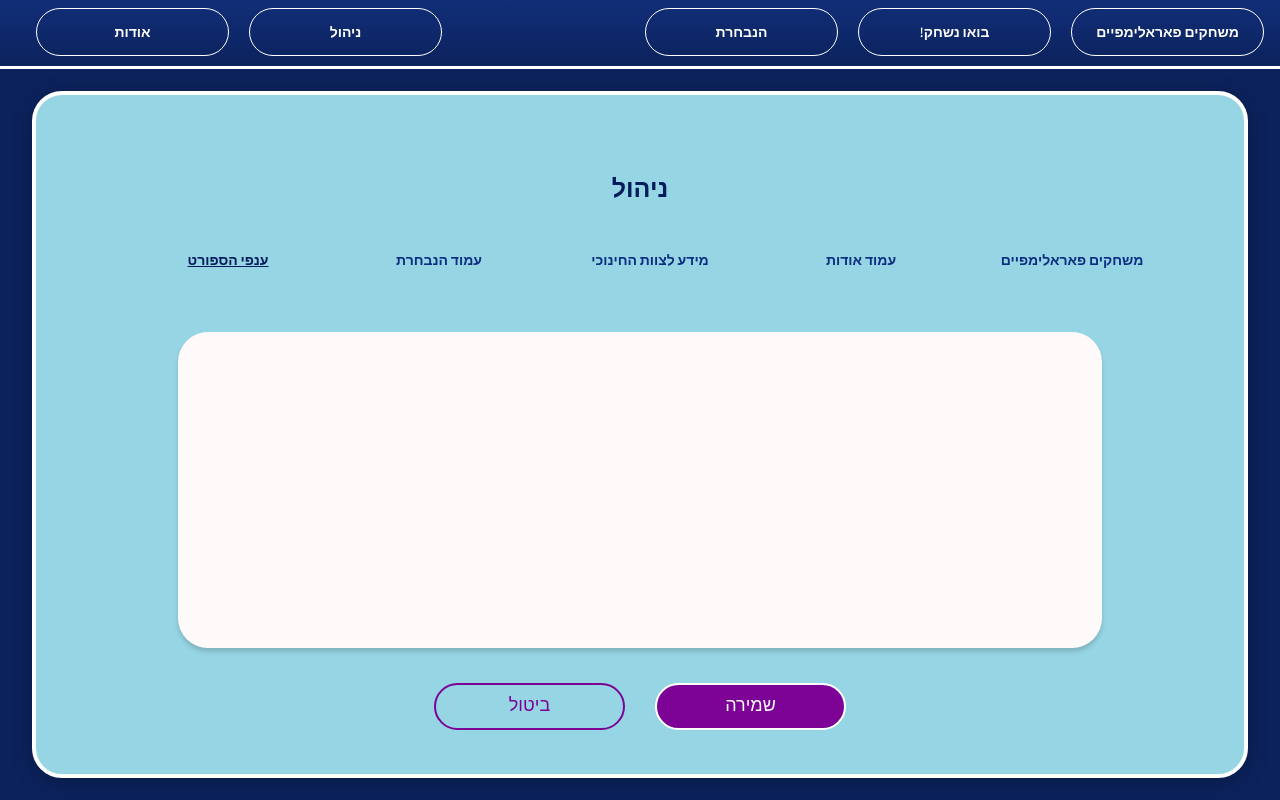
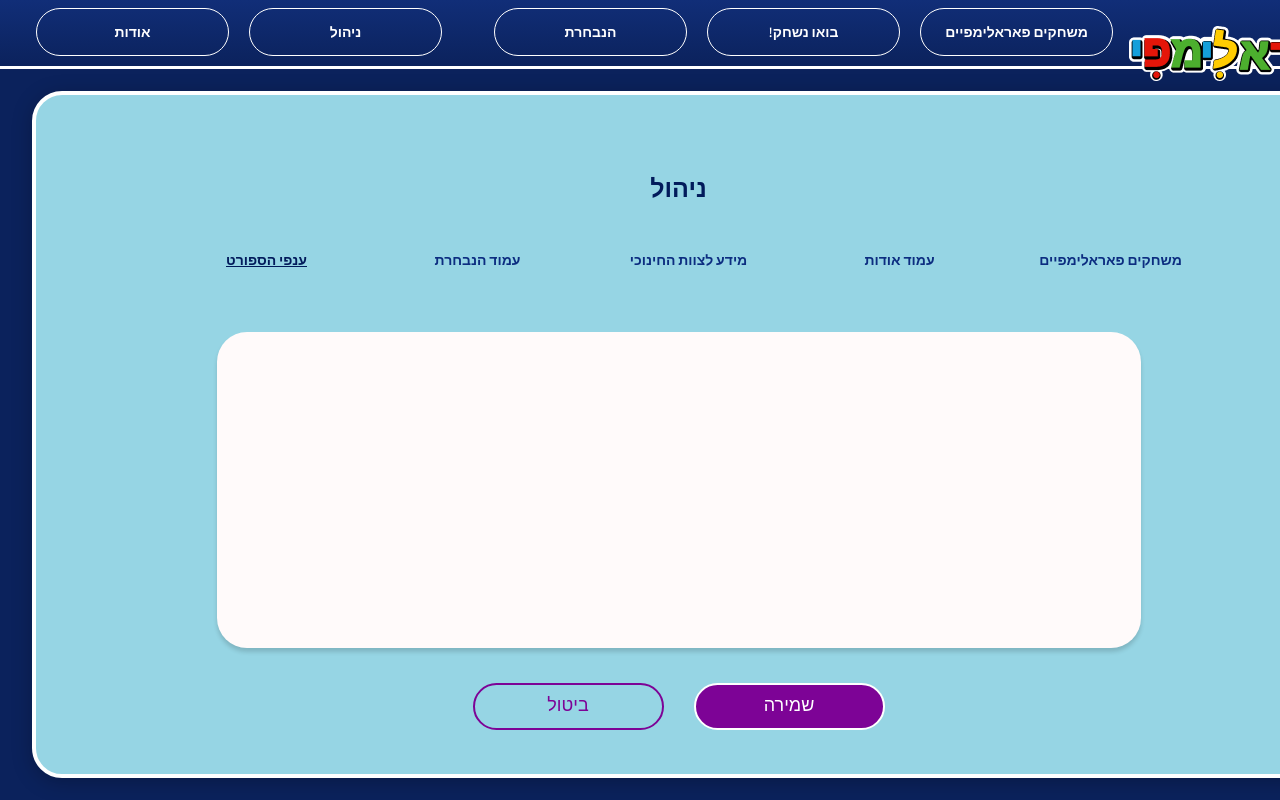
Before and after one commit to we-do-good-tech/wave2-project4, a React (Create React App) app: page /nihul/sports in a window 1280 px wide. Built offline with nearby package versions, Linux system fonts and the light colour scheme; no server answers; the database is empty.

Commit message:
Logo was added to the top bar

```diff
--- a/src/app/components/TopBar.tsx
+++ b/src/app/components/TopBar.tsx
@@ -2,6 +2,7 @@ import React from 'react';
 import styled from 'styled-components';
 import { useLocation } from 'react-router-dom';
 import { Link } from 'shared/components';
+import logo from '../../assets/images/logo.png';
 
 const Wrapper = styled.div.attrs({ dir: 'rtl' })`
   background: ${({ theme }) => theme.topbar.background};
@@ -10,6 +11,15 @@ const Wrapper = styled.div.attrs({ dir: 'rtl' })`
   align-items: center;
   justify-content: space-between;
   border-bottom: 3px solid ${({ theme }) => theme.topbar.border};
+`;
+
+const Logo = styled.a`
+  width: 198px;
+  height: 55px;
+  margin-top: 40px;
+  margin-right: 30px;
+  background-image: url(${logo});
+  z-index: 1000;
 `;
 
 const Menu = styled.ul`
@@ -91,6 +101,7 @@ const SideBar = () => {
   const location = useLocation();
   return (
     <Wrapper>
+      <Logo href={items[0].path} />
       <Menu>
         {items.map((i: MenuItemType) => (
           <MenuItem key={i.name}>
--- a/src/homepage/components/Homepage.tsx
+++ b/src/homepage/components/Homepage.tsx
@@ -6,14 +6,14 @@ const Wrapper = styled.div.attrs({ dir: 'rtl' })`
   padding: 35px;
 `;
 
-const Header = styled.div`
+const Title = styled.div`
   font-size: 32px;
   color: ${({ theme }) => theme.page.header.color};
 `;
 
 const Homepage = () => (
   <Wrapper>
-    <Header>משחקים פאראלימפיים</Header>
+    <Title>משחקים פאראלימפיים</Title>
   </Wrapper>
 );
 
```
Also changed, not shown: src/assets/images/logo.png (added), 1 other file (tests, documents, lock files or other folders).
